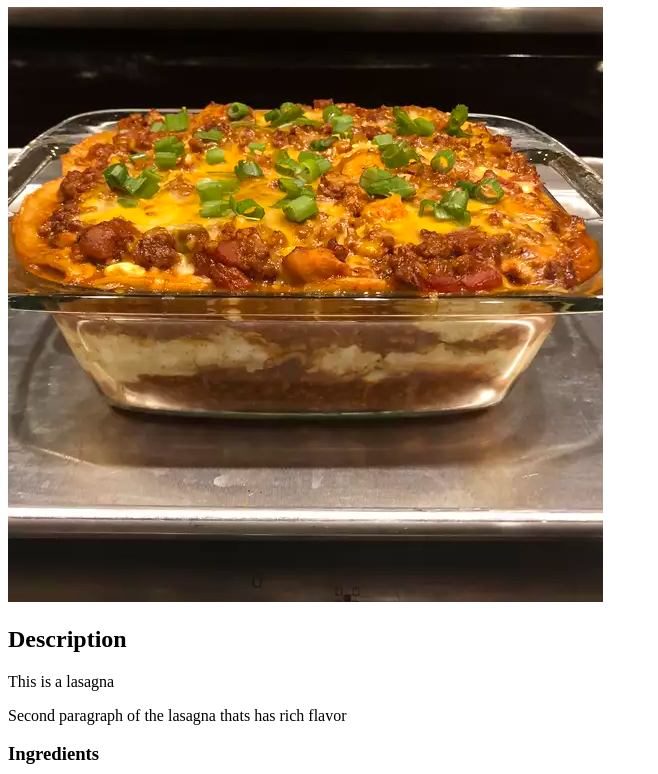
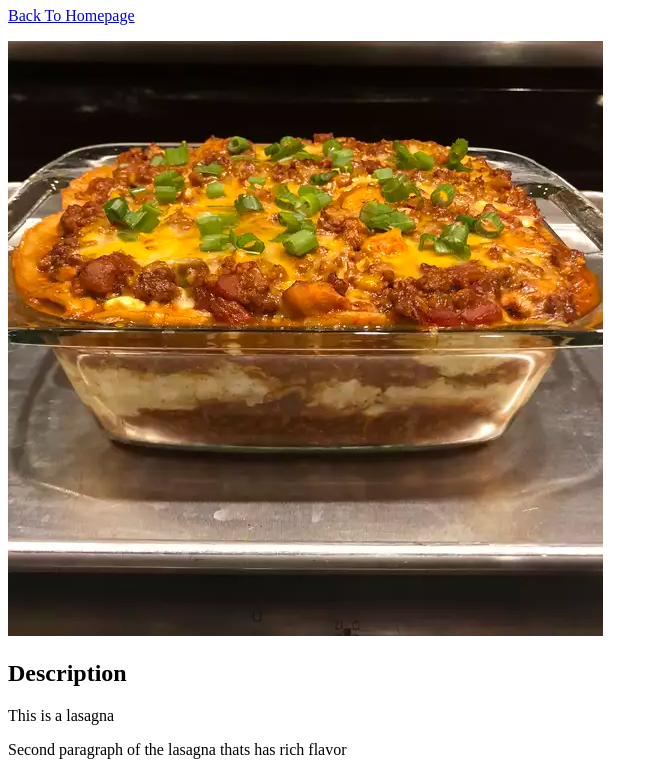
Before and after one commit to facundolupacchino/odin-recipes, a plain HTML site: page recipes/lasagna.html in a window 1280 px wide. Shown: the part 73-847 px from the top of the page, without its empty margins (0-658 px from the left). Drawn offline with Linux system fonts and the light colour scheme.

Commit message:
Modified the 3 recipes pages to add functionality of going back to the homepage.

```diff
--- a/recipes/lasagna.html
+++ b/recipes/lasagna.html
@@ -8,6 +8,10 @@
 </head>
 <body>
     <h1>Lasagna Recipe</h1>
+
+    <p>
+        <a href="../index.html">Back To Homepage</a>
+    </p>
 
     <img src="./recipe-images/lasagna.jpg">
 
```
Also changed, not shown: recipes/beef-wellington.html (+4 -0 lines), recipes/fried-chicken.html (+4 -0 lines).
